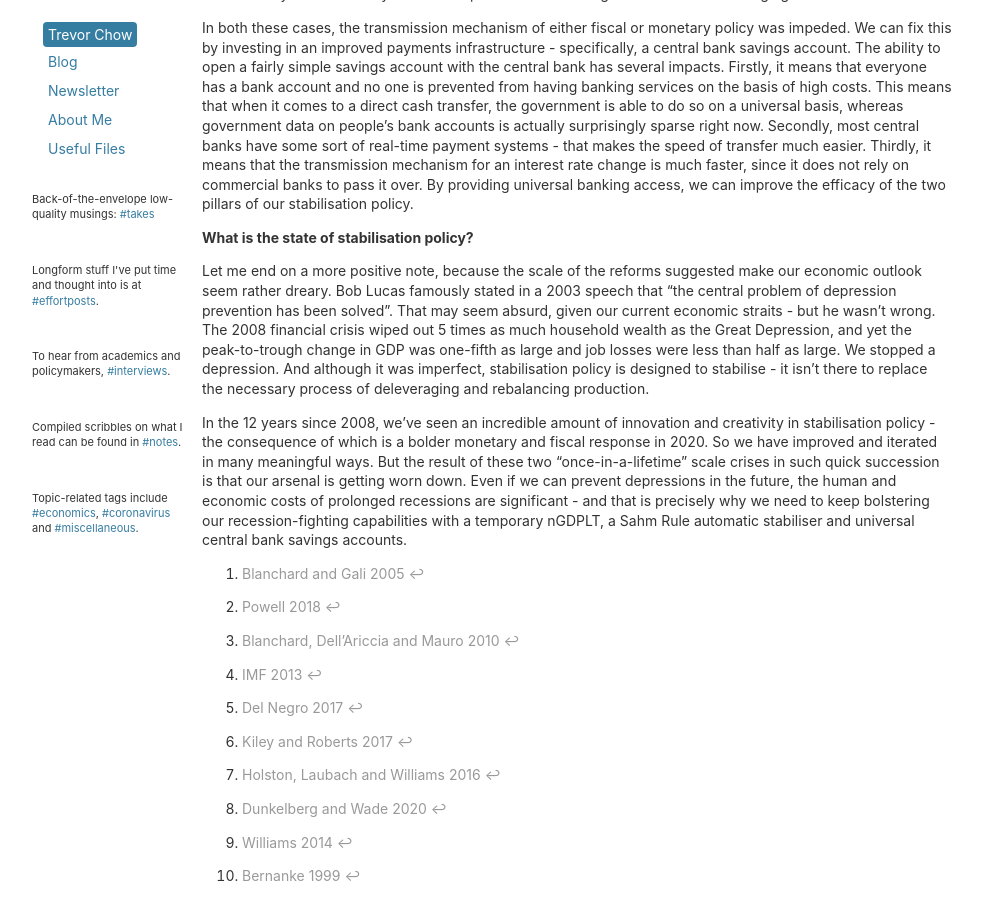
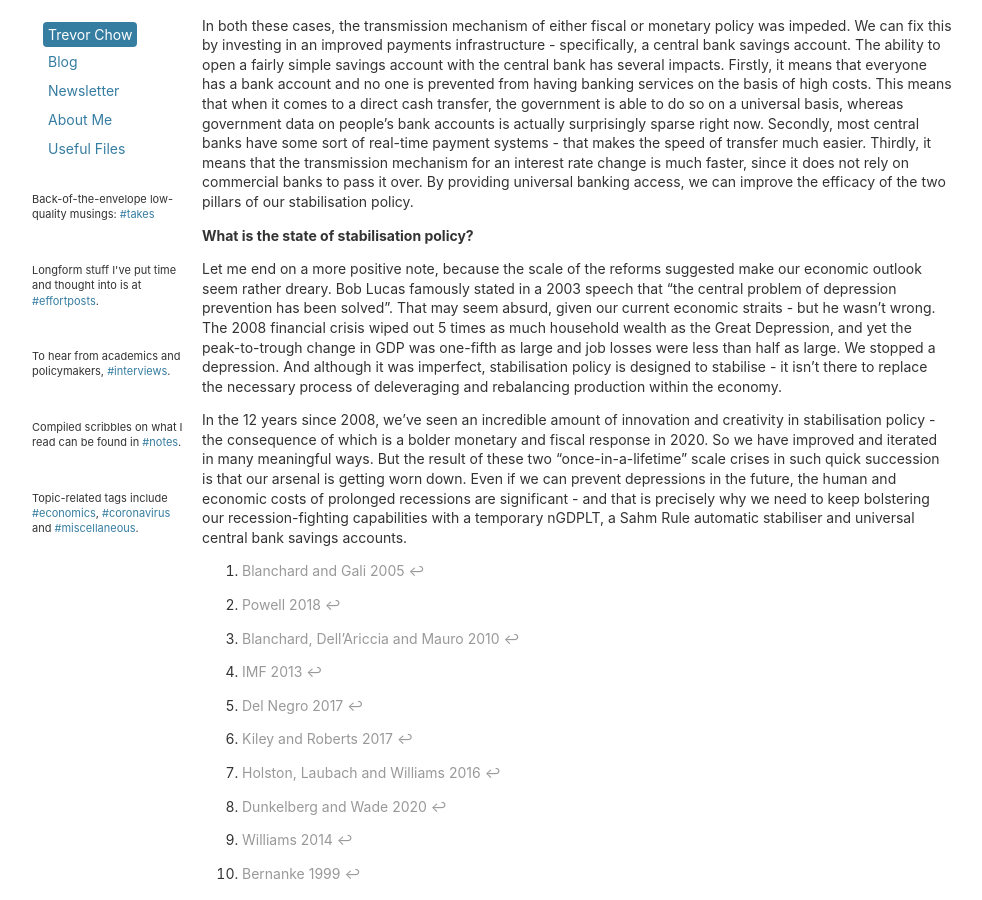
Before and after one commit to tmychow/tmychow.github.io, a Jekyll site: the page built from _posts/2020-09-05-the-next-recession.md, in a window 1280 px wide and 900 px high, scrolled down 8812 px. Shown: the whole window, without its empty margins (28-1010 px from the left). Built offline with Jekyll 4.4.1, drawn with Linux system fonts in a browser that asks for light colours; formulas are drawn with MathJax 3; some of the changed text lies outside the part shown.

Commit message:
Update 2020-09-05-the-next-recession.md

```diff
--- a/_posts/2020-09-05-the-next-recession.md
+++ b/_posts/2020-09-05-the-next-recession.md
@@ -19,7 +19,7 @@
 
 The two macroeconomic variables we are usually concerned about in stabilising business cycles is inflation and output. When inflation is high, changes in the relative prices of goods and services is obscured by the general rise in the price level. This makes resource allocation based on the information provided by prices less efficient. High inflation also means that there are menu costs, where businesses need to change their prices more frequently. Variable inflation means that investors buying assets must be compensated for with an inflation risk premium, since the returns on their assets are in nominal terms that could be eaten away by inflation. This makes asset pricing inefficient. And unanticipated inflation arbitrarily redistributes wealth and income. For example, there is a redistribution from lenders to borrowers, since the money borrowers need to pay back is worth less due to inflation. As such, we want low and stable inflation.
 
-Economic output in the short run is determined by the intersection of the aggregate supply and aggregate demand in the economy. But in the long run, it is determined by the level of potential output the economy can produce when it is fully utilising its resources. When the economy is operating at its potential output level, the unemployment level is defined as the natural rate of unemployment $ u $ <sup>*</sup> and the real interest rate is the Wicksellian/natural rate of interest $ r* $. The natural interest rate simply represents the marginal return on capital - for fairly obvious reasons, if the returns on investing in something were higher than the costs of borrowing, people would borrow to invest until the two equalised. Because there are various frictions and rigidities within markets, the actual level of output in the short run does not necessarily equal the long-run potential output. This creates an output gap, with inflation occurring if there is a positive gap and unemployment if there is a negative gap. As such, we want to minimise the output gap.
+Economic output in the short run is determined by the intersection of the aggregate supply and aggregate demand in the economy. But in the long run, it is determined by the level of potential output the economy can produce when it is fully utilising its resources. When the economy is operating at its potential output level, the unemployment level is defined as the natural rate of unemployment $ u* $ and the real interest rate is the Wicksellian/natural rate of interest $ r* $. The natural interest rate simply represents the marginal return on capital - for fairly obvious reasons, if the returns on investing in something were higher than the costs of borrowing, people would borrow to invest until the two equalised. Because there are various frictions and rigidities within markets, the actual level of output in the short run does not necessarily equal the long-run potential output. This creates an output gap, with inflation occurring if there is a positive gap and unemployment if there is a negative gap. As such, we want to minimise the output gap.
 
 Inflation is always and everywhere a monetary phenomenon - that is, it simply represents too many dollars chasing after too few goods and services. Consequently, we can control it via monetary policy.
 
@@ -177,6 +177,6 @@
 
 **What is the state of stabilisation policy?**
 
-Let me end on a more positive note, because the scale of the reforms suggested make our economic outlook seem rather dreary. Bob Lucas famously stated in a 2003 speech that "the central problem of depression prevention has been solved". That may seem absurd, given our current economic straits - but he wasn't wrong. The 2008 financial crisis wiped out 5 times as much household wealth as the Great Depression, and yet the peak-to-trough change in GDP was one-fifth as large and job losses were less than half as large. We stopped a depression. And although it was imperfect, stabilisation policy is designed to stabilise - it isn't there to replace the necessary process of deleveraging and rebalancing production.
+Let me end on a more positive note, because the scale of the reforms suggested make our economic outlook seem rather dreary. Bob Lucas famously stated in a 2003 speech that "the central problem of depression prevention has been solved". That may seem absurd, given our current economic straits - but he wasn't wrong. The 2008 financial crisis wiped out 5 times as much household wealth as the Great Depression, and yet the peak-to-trough change in GDP was one-fifth as large and job losses were less than half as large. We stopped a depression. And although it was imperfect, stabilisation policy is designed to stabilise - it isn't there to replace the necessary process of deleveraging and rebalancing production within the economy.
 
 In the 12 years since 2008, we've seen an incredible amount of innovation and creativity in stabilisation policy - the consequence of which is a bolder monetary and fiscal response in 2020. So we have improved and iterated in many meaningful ways. But the result of these two "once-in-a-lifetime" scale crises in such quick succession is that our arsenal is getting worn down. Even if we can prevent depressions in the future, the human and economic costs of prolonged recessions are significant - and that is precisely why we need to keep bolstering our recession-fighting capabilities with a temporary nGDPLT, a Sahm Rule automatic stabiliser and universal central bank savings accounts.
```
